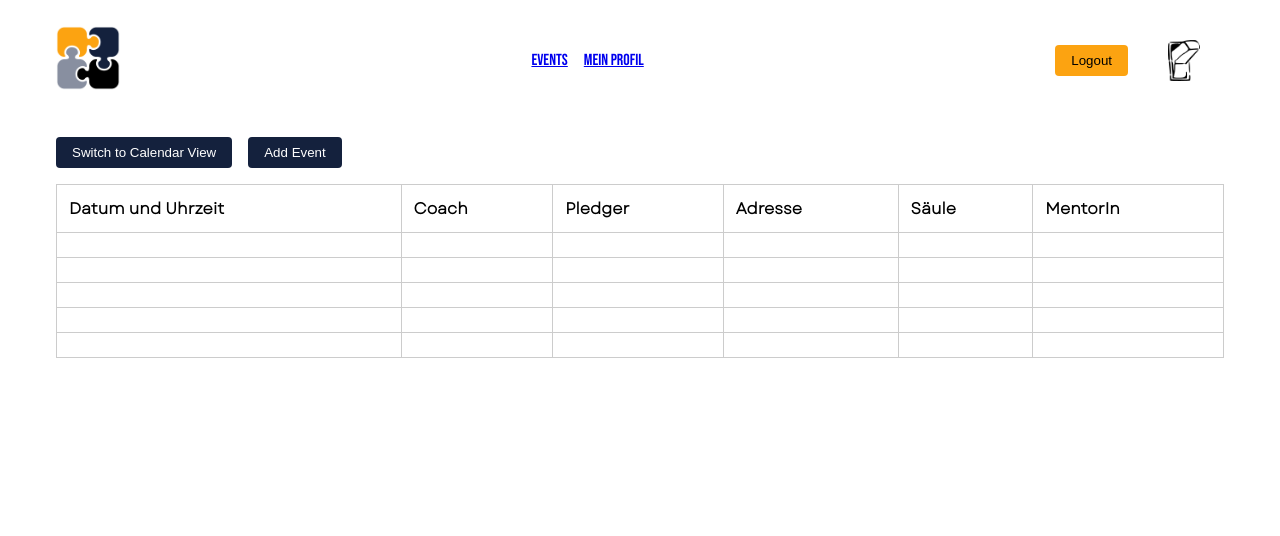
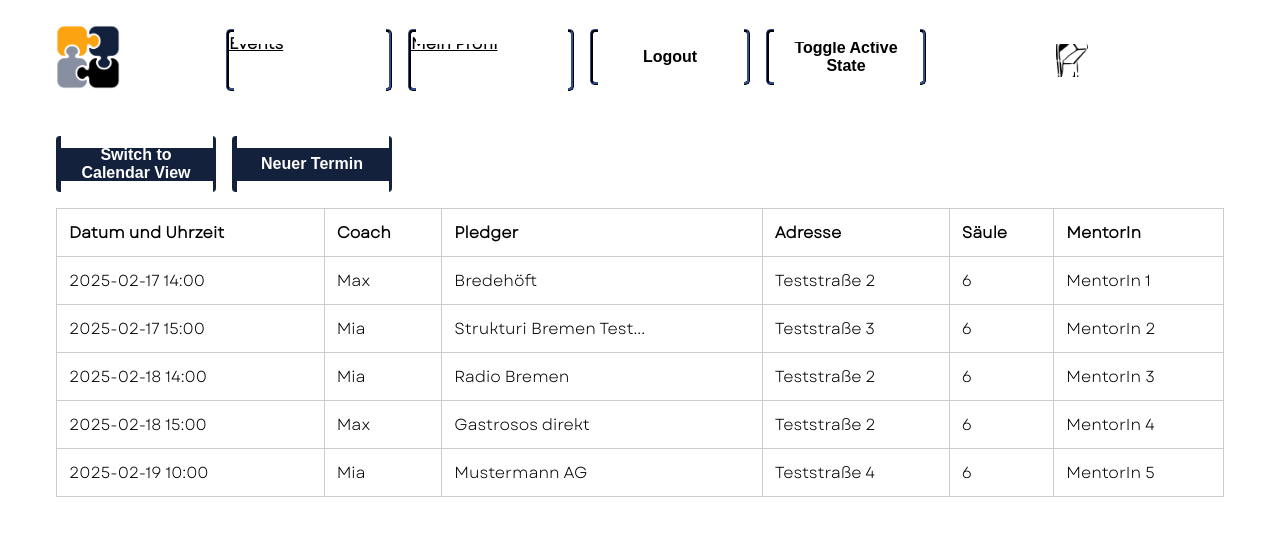
Before and after one commit to DieEwe/mentor-booking-4.1, a SvelteKit app: page /events in a window 1280 px wide. Both pictures are taken after a click on the button "Login". Shown: the top 536 px of the page. Built offline with nearby package versions, Linux system fonts and the light colour scheme.

Commit message:
jsonevents now showing

```diff
--- a/src/app.css
+++ b/src/app.css
@@ -23,17 +23,54 @@ body {
   transition: background 0.3s, color 0.3s;
 }
 
-/* Style buttons on the right side and in the mobile nav */
-.menu-right button,
-.mobile-nav .menu-link {
-  background-color: var(--primary);
-  color: black;
-  border: none;
-  padding: 0.5rem 1rem;
-  border-radius: 4px;
+/* Global button styling */
+button, .menu-link {
+  width: 10em;
+  position: relative;
+  height: 3.5em;
+  border: 3px ridge var(--accent);
+  outline: none;
+  background-color: transparent;
+  color: var(--text);
+  transition: 1s;
+  border-radius: 0.3em;
+  font-size: 16px;
+  font-weight: bold;
   cursor: pointer;
 }
 
+button::after, .menu-link::after {
+  content: "";
+  position: absolute;
+  top: -10px;
+  left: 3%;
+  width: 95%;
+  height: 40%;
+  background-color: var(--background);
+  transition: 0.5s;
+  transform-origin: center;
+}
+
+button::before, .menu-link::before {
+  content: "";
+  transform-origin: center;
+  position: absolute;
+  top: 80%;
+  left: 3%;
+  width: 95%;
+  height: 40%;
+  background-color: var(--background);
+  transition: 0.5s;
+}
+
+button:hover::before, button:hover::after,
+.menu-link:hover::before, .menu-link:hover::after {
+  transform: scale(0)
+}
+
+button:hover, .menu-link:hover  {
+  box-shadow: inset 0px 0px 25px var(--accent);
+}
 
 /* Font definitions remain unchanged */
 @font-face {
@@ -57,5 +94,33 @@ body {
 }
 
 a {
-  font-family: 'Bebas Neue', sans-serif;
+  font-family: 'Garet', sans-serif;
 }
+
+/* OVERWRITING FULLCALENDAR STYLES */
+
+.fc {
+  font-family: var(--font-body);
+  color: var(--text);
+  background-color: var(--background);
+}
+.fc-toolbar-title {
+  font-size: 1.5rem;
+  font-weight: bold;
+}
+.fc-event {
+  border: none;
+  border-radius: 4px;
+  padding: 0.25rem;
+  background-color: var(--primary);
+  color: var(--text);
+}
+.fc-button {
+  background-color: var(--accent);
+  color: #fff;
+  border: none;
+  border-radius: 4px;
+}
+.fc-button:hover {
+  background-color: darken(var(--accent), 10%);
+}
--- a/src/lib/Menu.svelte
+++ b/src/lib/Menu.svelte
@@ -1,16 +1,28 @@
-<script>
+<script lang="ts">
     import { user } from './stores';
     import ThemeToggle from '$lib/ThemeToggle.svelte';
+    import { goto } from '$app/navigation';
+    import '../app.css';
+
+  // For example, control the active state with a reactive variable.
+  let isActive = false;
+
+  function toggleActive() {
+    isActive = !isActive;
+  }
 
     // Demo auto‑login; replace with real authentication later.
     function loginAdmin() {
         user.set({ loggedIn: true, email: 'admin@example.com', username: 'admin' });
     }
 
-  function logout() {
+    async function logout() {
         user.set({ loggedIn: false });
         closeBurger();
+        await goto('/'); // Redirect to home page
     }
+
+
 
     // Burger menu state for mobile view
     let burgerOpen = false;
@@ -23,30 +35,28 @@
 </script>
 
 <nav class="menu">
-  <!-- Left: Logo (visible on desktop only) -->
+  <!-- Left: Logo -->
   <div class="menu-left">
     <div class="menu-logo">
       <img src="/images/g686.png" alt="Inklu-Connect Logo" />
     </div>
   </div>
 
-  <!-- Center: Navigation links (only when logged in) -->
+  <!-- Center: Navigation links including login/logout -->
+  <div class="menu-center">
     {#if $user.loggedIn}
-    <div class="menu-center">
       <a href="/events" class="menu-link">Events</a>
       <a href="/profile" class="menu-link">Mein Profil</a>
-    </div>
-  {/if}
-
-  <!-- Right: Login/Logout, Theme Toggle, and burger button (on mobile) -->
-  <div class="menu-right">
-    {#if $user.loggedIn}
-      <button on:click={logout} class="account-link">Logout</button>
+      <button on:click={logout} class="menu-link">Logout</button>
+      <button on:click={toggleActive}>Toggle Active State</button>
     {:else}
       <button on:click={loginAdmin} class="menu-link">Login</button>
     {/if}
+  </div>
+
+  <!-- Right: Theme Toggle and burger menu -->
+  <div class="menu-right">
     <ThemeToggle />
-
     {#if $user.loggedIn}
       <button class="burger" on:click={toggleBurger}>☰</button>
     {/if}
@@ -57,6 +67,7 @@
     <div class="mobile-nav">
       <a href="/events" class="menu-link" on:click={closeBurger}>Events</a>
       <a href="/profile" class="menu-link" on:click={closeBurger}>Mein Profil</a>
+      <button on:click={logout} class="menu-link">Logout</button>
     </div>
   {/if}
 </nav>
--- a/src/lib/components/Calendar.svelte
+++ b/src/lib/components/Calendar.svelte
@@ -39,5 +39,8 @@
         width: 100%;
         height: 100%;
         padding: 1rem;
+        background-color: var(--background);
+        border-radius: 8px;
+        box-shadow: 0 2px 4px rgba(0,0,0,0.1);
     }
 </style>
--- a/src/routes/+layout.svelte
+++ b/src/routes/+layout.svelte
@@ -1,4 +1,4 @@
-<script>
+<script lang="ts">
   import '../app.css';
   import Menu from '$lib/Menu.svelte';
 </script>
--- a/src/routes/events/+page.svelte
+++ b/src/routes/events/+page.svelte
@@ -18,8 +18,8 @@
     <button on:click={toggleView} aria-pressed={view === 'calendar'}>
       {view === 'table' ? 'Switch to Calendar View' : 'Switch to Table View'}
     </button>
-    <button on:click={() => window.open('https://cloud.seatable.io/dtable/external-links/custom/Coachings/', '_blank')} class="add-event">
-      Add Event
+    <button on:click={() => window.open('https://cloud.seatable.io/dtable/forms/custom/NeuerCoachingTermin/', '_blank')} class="add-event">
+      Neuer Termin
     </button>
   </div>
 
@@ -41,12 +41,12 @@
         {#each events as event}
           <tr>
             <!-- Adjust these cell values to match the property names of your event objects -->
-            <td>{event["Datum und Uhrzeit"]}</td>
-            <td>{event["Coach"]}</td>
-            <td>{event["Pledger"]}</td>
-            <td>{event["Adresse"]}</td>
-            <td>{event["Säule"]}</td>
-            <td>{event["MentorIn"]}</td>
+            <td>{event.originalData["Datum und Uhrzeit"]}</td>
+            <td>{event.originalData["Coach"]}</td>
+            <td>{event.originalData["Pledger"]}</td>
+            <td>{event.originalData["Adresse"]}</td>
+            <td>{event.originalData["Säule"]}</td>
+            <td>{event.originalData["MentorIn"]}</td>
           </tr>
         {/each}
       </tbody>
--- a/vite.config.ts
+++ b/vite.config.ts
@@ -12,6 +12,7 @@ export default defineConfig({
     include: ['@fullcalendar/common']
   },
   resolve: {
-		dedupe: ['@fullcalendar/common']
+    dedupe: ['@fullcalendar/common'],
+    extensions: ['.mjs', '.js', '.ts', '.jsx', '.tsx', '.json', '.svelte']
   }
 });
```
Also changed, not shown: static/images/puzzleleft.png (added), static/images/puzzleright.png (added). Lines whose indentation alone changed are shown as unchanged.
